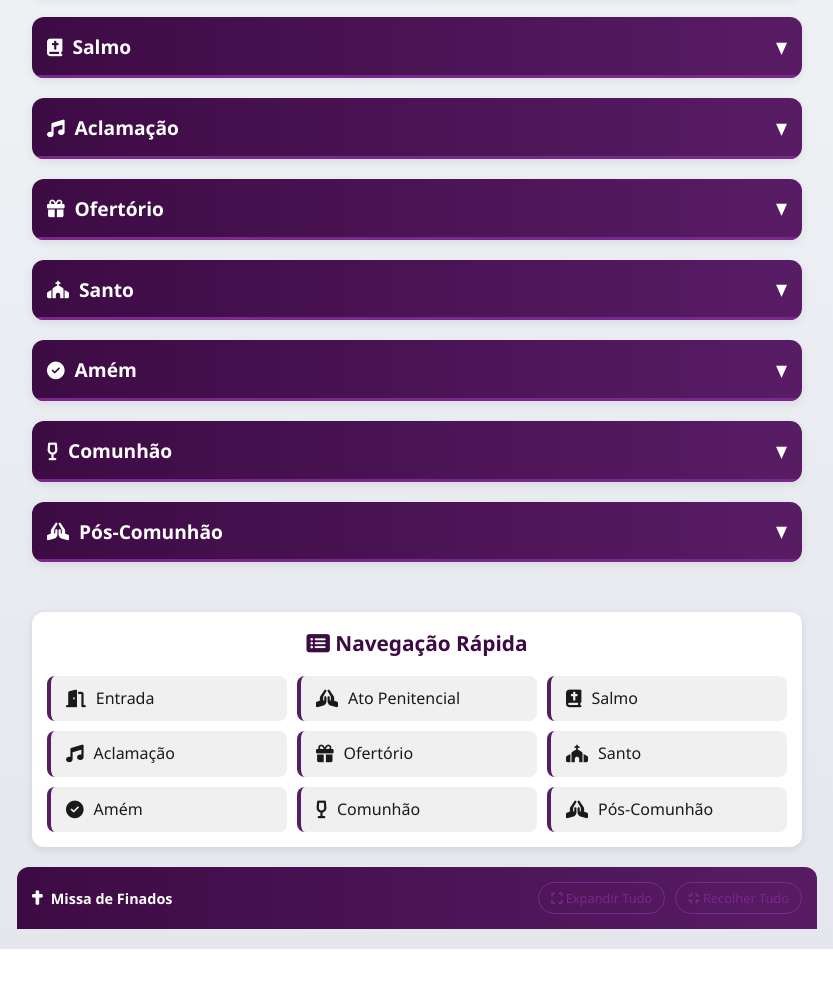
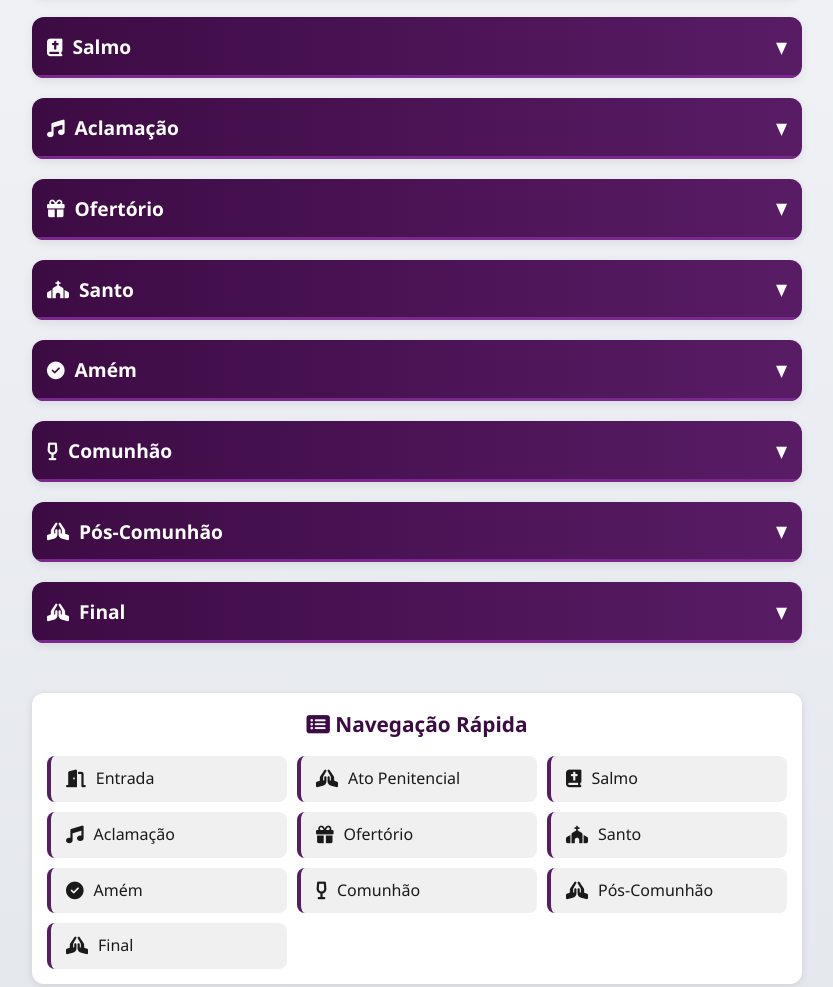
Before and after one commit to Cercadu/ministeriochavededavi, a plain HTML site: page index.html in a window 1280 px wide. Shown: the part 586-1573 px from the top of the page, without its empty margins (223-1056 px from the left). Before the commit the page ends 1535 px from the top, so only its background shows below. Drawn offline with Linux system fonts and the light colour scheme.

Commit message:
Update index.html
Inclusão musica

```diff
--- a/index.html
+++ b/index.html
@@ -898,7 +898,34 @@ Leva-me com teu olhar, aonde tu moras Amado
 E Sacia a angustia e a saudade de minh´alma pra sempre.`
                 }
             ]
-        }
+        },
+              {
+        moment: "Final",
+        icon: "fas fa-praying-hands",
+        songs: [
+          {
+            title: "COM MINHA MÃE ESTAREI",
+            key: "D",
+            lyrics: `     Com minha Mãe estarei
+                          Na santa glória um dia
+                          Ao lado de Maria
+                          No céu triunfarei
+
+                          Com minha Mãe estarei
+                          Aos anjos me ajuntando
+                          E hinos entoando
+                          Louvores lhe darei
+
+                          No céu, no céu
+                          Com minha Mãe estarei
+
+                          Com minha Mãe estarei
+                          Mãe pura, imaculada
+                          Minha alma ter manchada
+                          Jamais consentirei`
+          }
+        ]
+      }
     ];
 
     // Função para criar links da liturgia
```
